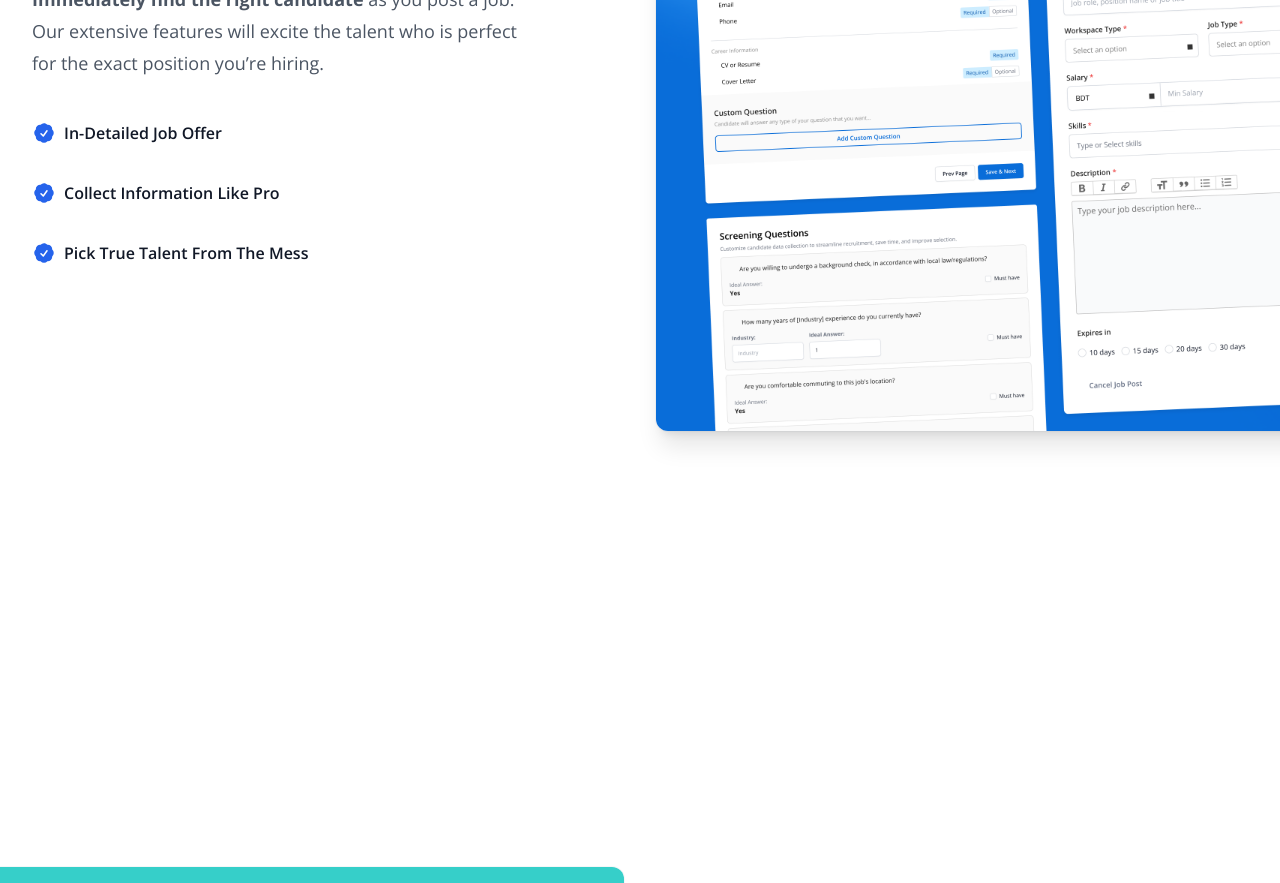
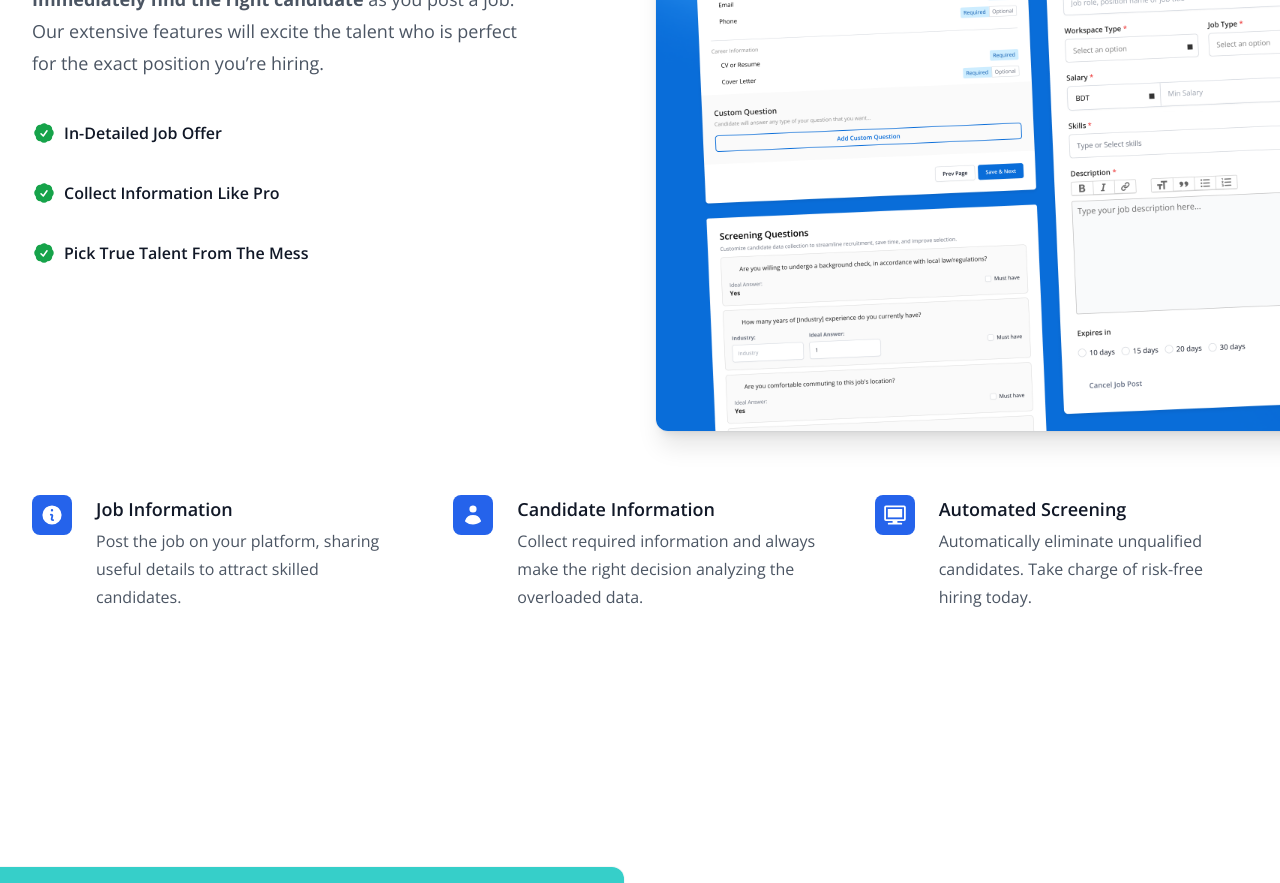
Before and after one commit to JuggleHire/jugglehire.com, a Nuxt app: page / in a window 1280 px wide. Shown: the part 4320-5203 px from the top of the page. Built offline with nearby package versions, Linux system fonts and the light colour scheme; what vue-datocms would draw is missing.

Commit message:
updated: easiest-job section

```diff
--- a/components/EasiestJob.vue
+++ b/components/EasiestJob.vue
@@ -12,7 +12,7 @@
             <dl class="mt-10 max-w-xl space-y-8 text-base leading-7 text-gray-600 lg:max-w-none">
               <div v-for="feature in featuresChecks" :key="feature.name" class="relative ">
                 <dt class=" font-semibold text-gray-900 flex items-center gap-2">
-                  <span class="text-blue-600">
+                  <span class="text-green-600">
                     <svg xmlns="http://www.w3.org/2000/svg" viewBox="0 0 24 24" fill="currentColor" class="w-6 h-6">
                       <path fill-rule="evenodd"
                         d="M8.603 3.799A4.49 4.49 0 0 1 12 2.25c1.357 0 2.573.6 3.397 1.549a4.49 4.49 0 0 1 3.498 1.307 4.491 4.491 0 0 1 1.307 3.497A4.49 4.49 0 0 1 21.75 12a4.49 4.49 0 0 1-1.549 3.397 4.491 4.491 0 0 1-1.307 3.497 4.491 4.491 0 0 1-3.497 1.307A4.49 4.49 0 0 1 12 21.75a4.49 4.49 0 0 1-3.397-1.549 4.49 4.49 0 0 1-3.498-1.306 4.491 4.491 0 0 1-1.307-3.498A4.49 4.49 0 0 1 2.25 12c0-1.357.6-2.573 1.549-3.397a4.49 4.49 0 0 1 1.307-3.497 4.49 4.49 0 0 1 3.497-1.307Zm7.007 6.387a.75.75 0 1 0-1.22-.872l-3.236 4.53L9.53 12.22a.75.75 0 0 0-1.06 1.06l2.25 2.25a.75.75 0 0 0 1.14-.094l3.75-5.25Z"
@@ -30,9 +30,9 @@
           class="w-[48rem] max-w-none rounded-xl shadow-xl ring-1 ring-gray-400/10 sm:w-[57rem] md:-ml-4 lg:-ml-0"
           width="2432" height="1442" />
       </div>
-      <div class="grid md:grid-cols-2 lg:grid-cols-3 gap-6 lg:gap-12 mt-16">
-        <div class="flex group" v-for="(item, index) in cardData" :key="item.title" data-aos="zoom-in"
-          :data-aos-delay="100 * index">
+      <div class="grid md:grid-cols-2 lg:grid-cols-3 gap-6 lg:gap-12 mt-16 ">
+        <div class="flex group transition duration-200 ease-linear hover:scale-110" v-for="(item, index) in cardData"
+          :key="item.title">
           <div class="mb-6 flex h-10 w-10 items-center justify-center rounded-lg bg-blue-600 text-white shrink-0">
             <component :is="item.icon" class="h-6 w-6" />
           </div>
```
